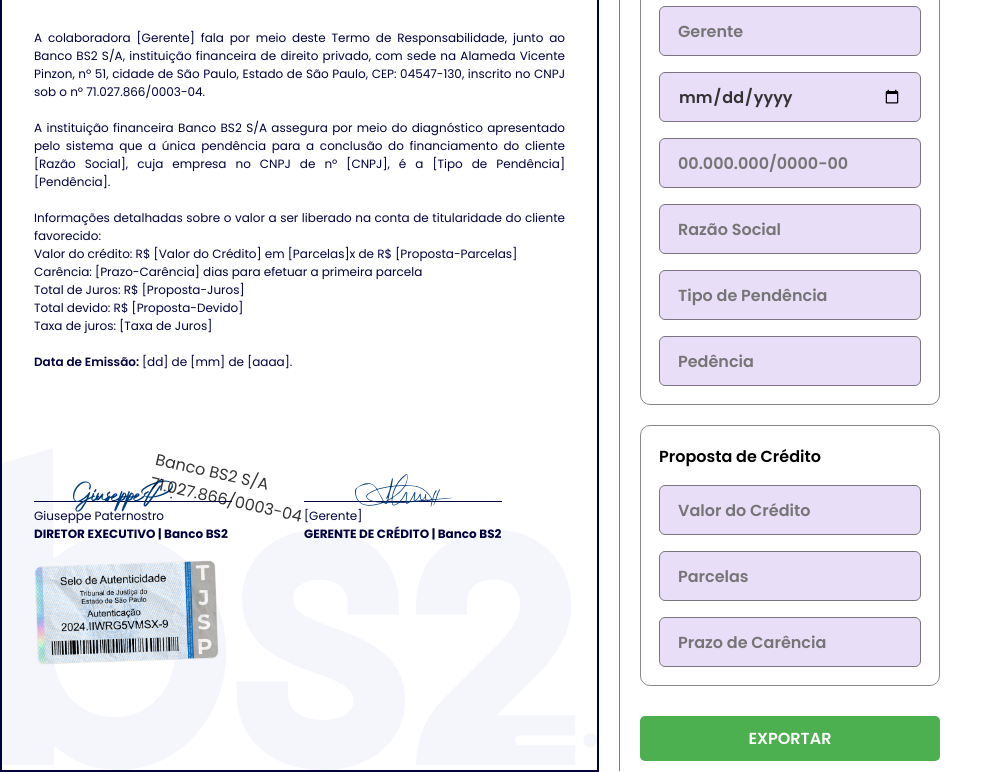
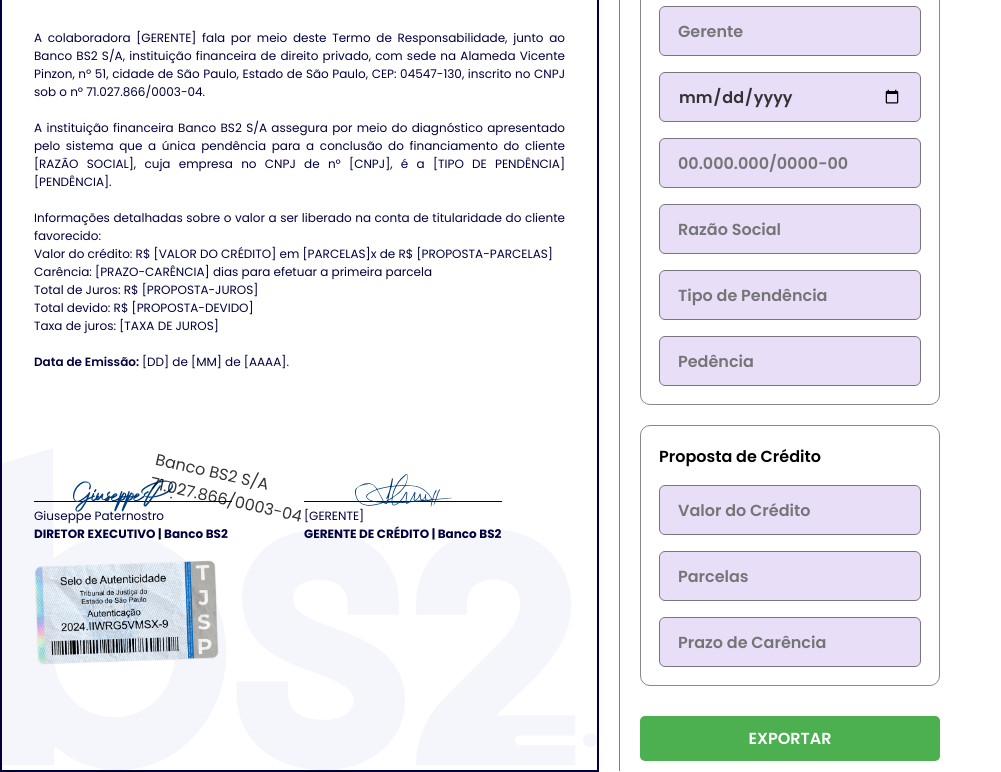
Before and after one commit to hydraloyalty/BS2-Termo, a plain HTML site: page index.html in a window 1280 px wide. Shown: the part 74-846 px from the top of the page, without its empty margins (0-1001 px from the left). Drawn offline with Linux system fonts and the light colour scheme.

Commit message:
atualização das variáveis

```diff
--- a/Scripts/gerente.js
+++ b/Scripts/gerente.js
@@ -6,7 +6,7 @@
 	// Function to update the text content
 	function updateGerenteText() {
 		const value = inputGerente.value;
-		const displayValue = value.trim() === '' ? '[Gerente]' : value;
+		const displayValue = value.trim() === '' ? '[GERENTE]' : value;
 		gerente1.innerText = displayValue;
 		gerente2.innerText = displayValue;
 	}
--- a/index.html
+++ b/index.html
@@ -14,28 +14,28 @@
 
 			<div class="header">
 				<div class="titulo">Termo de Responsabilidade | Banco BS2</div>
-				<img src="Recursos/LOGO.svg" style="" alt="Logo do Banco">
+				<img src="Recursos/logo.svg" style="" alt="Logo do Banco">
 			</div>
 
 			<div class="conteudo">
 				<div class="texto">
-					A colaboradora <span id="gerente1">[Gerente]</span> fala por meio deste Termo de Responsabilidade, junto ao Banco BS2 S/A, instituição financeira de direito privado, com sede na Alameda Vicente Pinzon, nº 51, cidade de São Paulo, Estado de São Paulo, CEP: 04547-130, inscrito no CNPJ sob o nº 71.027.866/0003-04.
+					A colaboradora <span id="gerente1">[GERENTE]</span> fala por meio deste Termo de Responsabilidade, junto ao Banco BS2 S/A, instituição financeira de direito privado, com sede na Alameda Vicente Pinzon, nº 51, cidade de São Paulo, Estado de São Paulo, CEP: 04547-130, inscrito no CNPJ sob o nº 71.027.866/0003-04.
 					<br><br>
-					A instituição financeira Banco BS2 S/A assegura por meio do diagnóstico apresentado pelo sistema que a única pendência para a conclusão do financiamento do cliente <span id="razao-social">[Razão Social]</span>, cuja empresa no CNPJ de nº <span id="cnpj">[CNPJ]</span>, é a <span id="tipo-pendencia">[Tipo de Pendência]</span> <span id="pendencia">[Pendência]</span>.
+					A instituição financeira Banco BS2 S/A assegura por meio do diagnóstico apresentado pelo sistema que a única pendência para a conclusão do financiamento do cliente <span id="razao-social">[RAZÃO SOCIAL]</span>, cuja empresa no CNPJ de nº <span id="cnpj">[CNPJ]</span>, é a <span id="tipo-pendencia">[TIPO DE PENDÊNCIA]</span> <span id="pendencia">[PENDÊNCIA]</span>.
 					<br><br>
 					Informações detalhadas sobre o valor a ser liberado na conta de titularidade do cliente favorecido:
 					<br>
-					Valor do crédito: R$ <span id="valor">[Valor do Crédito]</span> em <span id="parcelas">[Parcelas]</span>x de R$ <span id="proposta-parcelas">[Proposta-Parcelas]</span>
+					Valor do crédito: R$ <span id="valor">[VALOR DO CRÉDITO]</span> em <span id="parcelas">[PARCELAS]</span>x de R$ <span id="proposta-parcelas">[PROPOSTA-PARCELAS]</span>
 					<br>
-					Carência: <span id="prazo-carencia">[Prazo-Carência]</span> dias para efetuar a primeira parcela
+					Carência: <span id="prazo-carencia">[PRAZO-CARÊNCIA]</span> dias para efetuar a primeira parcela
 					<br>
-					Total de Juros: R$ <span id="proposta-juros">[Proposta-Juros]</span>
+					Total de Juros: R$ <span id="proposta-juros">[PROPOSTA-JUROS]</span>
 					<br>
-					Total devido: R$ <span id="proposta-devido">[Proposta-Devido]</span>
+					Total devido: R$ <span id="proposta-devido">[PROPOSTA-DEVIDO]</span>
 					<br>
-					Taxa de juros: <span id="taxa-juros">[Taxa de Juros]</span>
+					Taxa de juros: <span id="taxa-juros">[TAXA DE JUROS]</span>
 					<br><br>
-					<span class="texto-semibold">Data de Emissão: </span><span id="dia">[dd]</span> de <span id="mes">[mm]</span> de <span id="ano">[aaaa]</span>.
+					<span class="texto-semibold">Data de Emissão: </span><span id="dia">[DD]</span> de <span id="mes">[MM]</span> de <span id="ano">[AAAA]</span>.
 				</div>
 			</div>
 
@@ -55,7 +55,7 @@
 			</div>
 
 			<div class="selos">
-				<img src="Recursos/SELO.png" class="selo" alt="Selo">
+				<img src="Recursos/selo.png" class="selo" alt="Selo">
 			</div>
 
 		</div>
```
